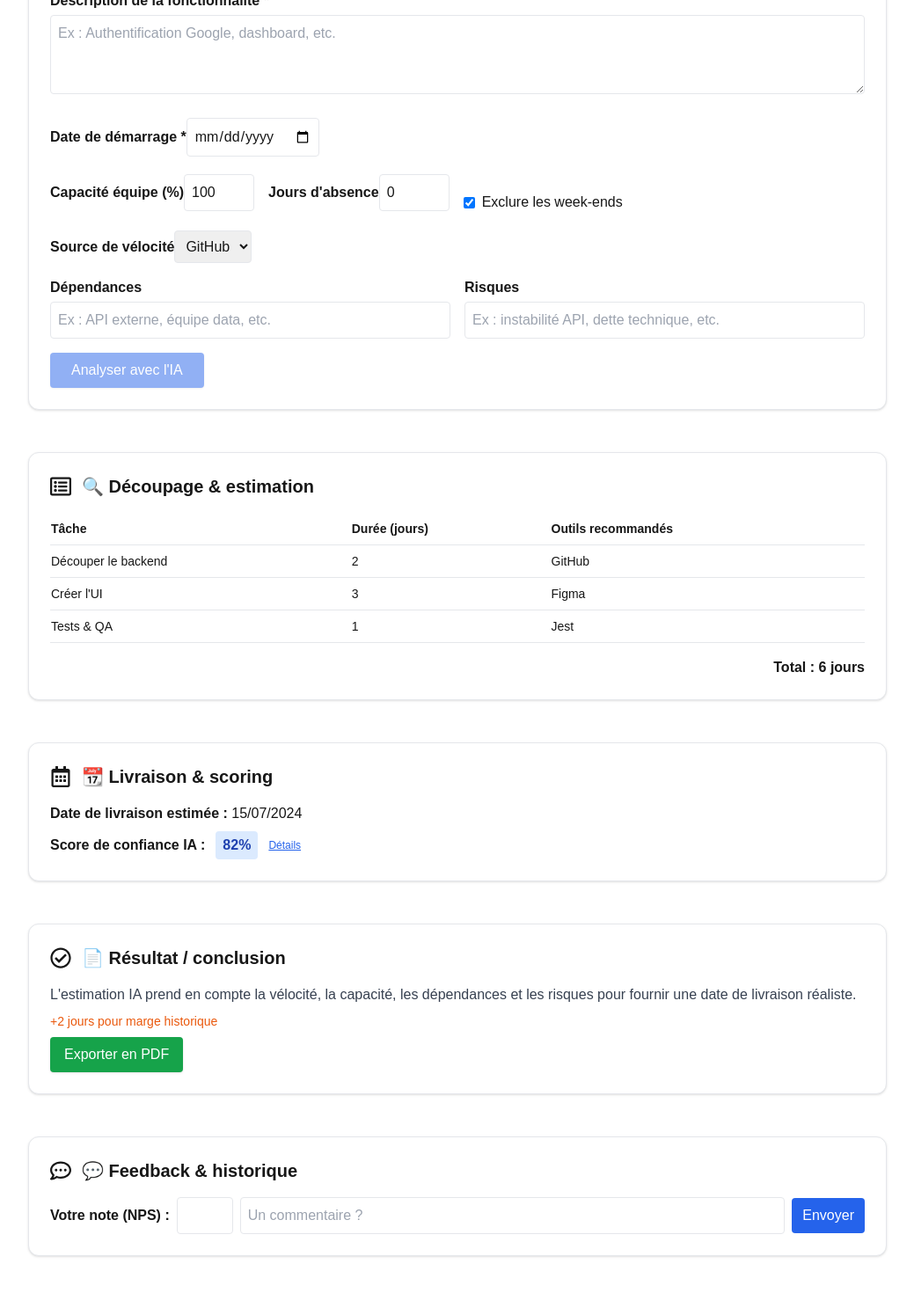
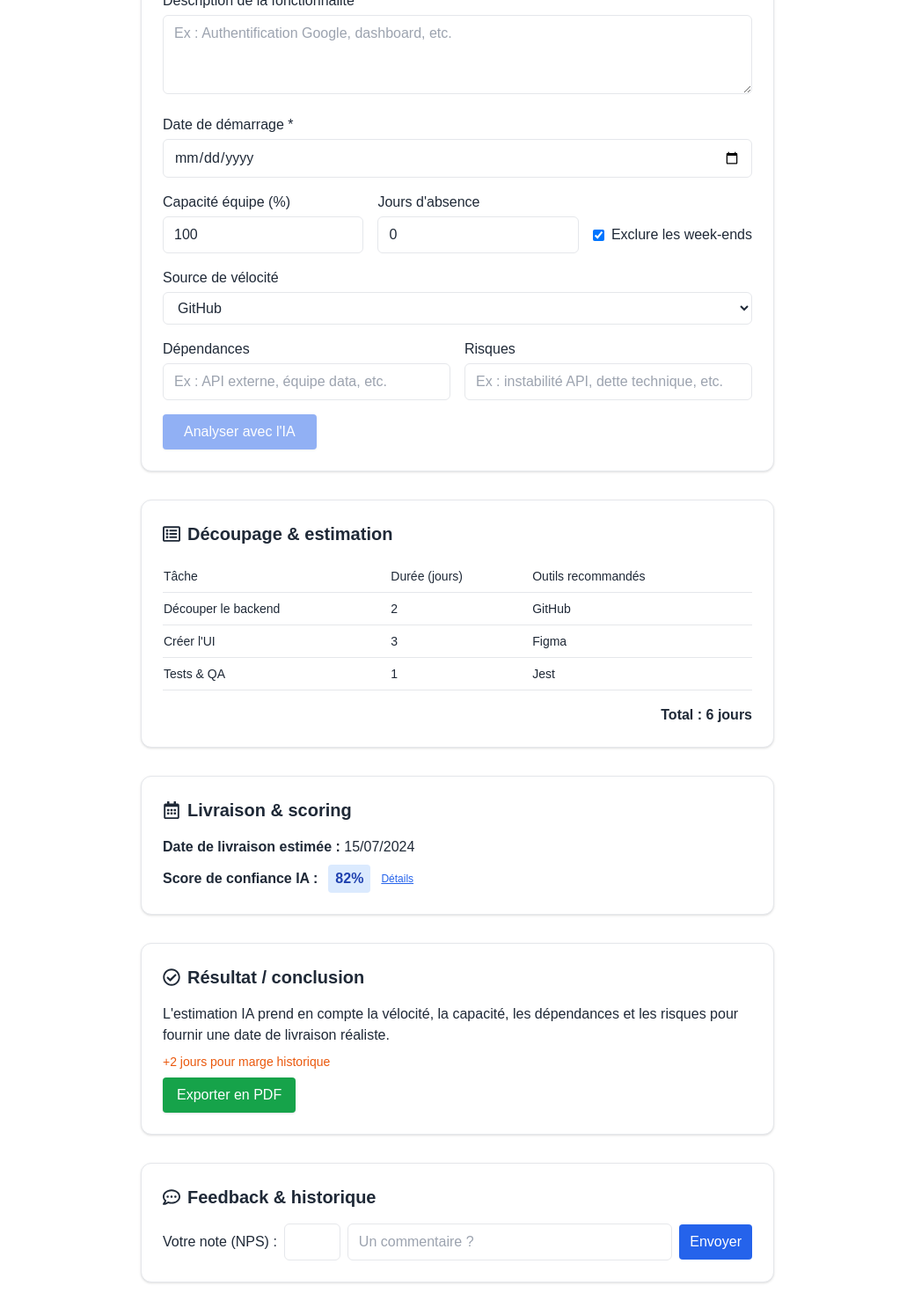
Before and after one commit to IvandeMurard/ai-delivery-estimator, a Next.js app: page / in a window 1280 px wide. Shown: the part 120-1590 px from the top of the page at 88% size, without its empty margins (120-1159 px from the left). Built offline with nearby package versions, Linux system fonts and the light colour scheme.

Commit message:
ui: refonte claire, moderne et professionnelle de l'assistant IA (contraste, hiérarchie, cartes, champs, fond clair)

```diff
--- a/src/app/page.tsx
+++ b/src/app/page.tsx
@@ -1,6 +1,6 @@
 "use client";
 
-import { useState } from "react";
+import { useState, useEffect } from "react";
 import StepLayout from "./components/StepLayout";
 import { FaRegFileAlt, FaRegListAlt, FaRegCalendarAlt, FaRegCheckCircle, FaRegCommentDots, FaRegFolderOpen } from "react-icons/fa";
 
@@ -15,6 +15,11 @@ function ExportCenter({ enabled }: { enabled: boolean }) {
       <button className="btn" disabled={!enabled}>Exporter JIRA</button>
     </div>
   );
+}
+
+// Appliquer le fond général clair
+if (typeof window !== "undefined") {
+  document.body.classList.add("bg-gray-100");
 }
 
 export default function Home() {
@@ -69,14 +74,14 @@ export default function Home() {
   const exportReady = true;
 
   return (
-    <div className="max-w-screen-lg mx-auto px-6 py-10 space-y-12">
+    <div className="max-w-screen-md mx-auto space-y-8 px-2 sm:px-6 py-10">
       {/* Saisie & contexte */}
-      <StepLayout id="saisie" title="🧾 Saisie & contexte" icon={<FaRegFileAlt />}>
+      <StepLayout id="saisie" title={<span className="flex items-center gap-2 text-xl font-semibold text-gray-800"><FaRegFileAlt /> Saisie & contexte</span>}>
         <div className="space-y-4">
           <div>
-            <label className="font-semibold">Description de la fonctionnalité *</label>
+            <label className="block font-medium text-gray-800 mb-1">Description de la fonctionnalité *</label>
             <textarea
-              className="w-full border rounded p-2 mt-1"
+              className="rounded-md border px-3 py-2 w-full text-gray-800 bg-white"
               rows={3}
               value={feature}
               onChange={e => setFeature(e.target.value)}
@@ -85,51 +90,51 @@ export default function Home() {
             />
           </div>
           <div>
-            <label className="font-semibold">Date de démarrage *</label>
+            <label className="block font-medium text-gray-800 mb-1">Date de démarrage *</label>
             <input
               type="date"
-              className="border rounded p-2 mt-1"
+              className="rounded-md border px-3 py-2 w-full text-gray-800 bg-white"
               value={startDate}
               onChange={e => setStartDate(e.target.value)}
               required
             />
           </div>
           <div className="flex flex-wrap gap-4">
-            <div>
-              <label className="font-semibold">Capacité équipe (%)</label>
+            <div className="flex-1 min-w-[120px]">
+              <label className="block font-medium text-gray-800 mb-1">Capacité équipe (%)</label>
               <input
                 type="number"
                 min={0}
                 max={100}
-                className="border rounded p-2 w-20 mt-1"
+                className="rounded-md border px-3 py-2 w-full text-gray-800 bg-white"
                 value={teamCapacity}
                 onChange={e => setTeamCapacity(Number(e.target.value))}
               />
             </div>
-            <div>
-              <label className="font-semibold">Jours d'absence</label>
+            <div className="flex-1 min-w-[120px]">
+              <label className="block font-medium text-gray-800 mb-1">Jours d'absence</label>
               <input
                 type="number"
                 min={0}
-                className="border rounded p-2 w-20 mt-1"
+                className="rounded-md border px-3 py-2 w-full text-gray-800 bg-white"
                 value={teamAbsences}
                 onChange={e => setTeamAbsences(Number(e.target.value))}
               />
             </div>
-            <div className="flex items-center gap-2 mt-6">
+            <div className="flex items-center gap-2 mt-7">
               <input
                 type="checkbox"
                 checked={excludeWeekends}
                 onChange={e => setExcludeWeekends(e.target.checked)}
                 id="weekends"
               />
-              <label htmlFor="weekends">Exclure les week-ends</label>
+              <label htmlFor="weekends" className="text-gray-800">Exclure les week-ends</label>
             </div>
           </div>
           <div>
-            <label className="font-semibold">Source de vélocité</label>
+            <label className="block font-medium text-gray-800 mb-1">Source de vélocité</label>
             <select
-              className="border rounded p-2 mt-1"
+              className="rounded-md border px-3 py-2 w-full text-gray-800 bg-white"
               value={velocitySource}
               onChange={e => setVelocitySource(e.target.value)}
             >
@@ -138,19 +143,19 @@ export default function Home() {
             </select>
           </div>
           <div className="flex flex-wrap gap-4">
-            <div className="flex-1">
-              <label className="font-semibold">Dépendances</label>
+            <div className="flex-1 min-w-[180px]">
+              <label className="block font-medium text-gray-800 mb-1">Dépendances</label>
               <input
-                className="border rounded p-2 w-full mt-1"
+                className="rounded-md border px-3 py-2 w-full text-gray-800 bg-white"
                 value={dependencies}
                 onChange={e => setDependencies(e.target.value)}
                 placeholder="Ex : API externe, équipe data, etc."
               />
             </div>
-            <div className="flex-1">
-              <label className="font-semibold">Risques</label>
+            <div className="flex-1 min-w-[180px]">
+              <label className="block font-medium text-gray-800 mb-1">Risques</label>
               <input
-                className="border rounded p-2 w-full mt-1"
+                className="rounded-md border px-3 py-2 w-full text-gray-800 bg-white"
                 value={risks}
                 onChange={e => setRisks(e.target.value)}
                 placeholder="Ex : instabilité API, dette technique, etc."
@@ -168,14 +173,14 @@ export default function Home() {
       </StepLayout>
 
       {/* Découpage & estimation */}
-      <StepLayout id="decoupage" title="🔍 Découpage & estimation" icon={<FaRegListAlt />}>
+      <StepLayout id="decoupage" title={<span className="flex items-center gap-2 text-xl font-semibold text-gray-800"><FaRegListAlt /> Découpage & estimation</span>}>
         <div className="overflow-x-auto">
-          <table className="min-w-full text-sm">
+          <table className="min-w-full text-sm text-gray-800">
             <thead>
               <tr className="border-b">
-                <th className="text-left py-2">Tâche</th>
-                <th className="text-left py-2">Durée (jours)</th>
-                <th className="text-left py-2">Outils recommandés</th>
+                <th className="text-left py-2 font-medium">Tâche</th>
+                <th className="text-left py-2 font-medium">Durée (jours)</th>
+                <th className="text-left py-2 font-medium">Outils recommandés</th>
               </tr>
             </thead>
             <tbody>
@@ -188,15 +193,15 @@ export default function Home() {
               ))}
             </tbody>
           </table>
-          <div className="mt-4 font-bold text-right">
+          <div className="mt-4 font-bold text-right text-gray-800">
             Total : {totalDays + buffer} jours {buffer > 0 && <span className="text-xs text-orange-500">(buffer inclus)</span>}
           </div>
         </div>
       </StepLayout>
 
       {/* Livraison & scoring */}
-      <StepLayout id="livraison" title="📆 Livraison & scoring" icon={<FaRegCalendarAlt />}>
-        <div className="space-y-2">
+      <StepLayout id="livraison" title={<span className="flex items-center gap-2 text-xl font-semibold text-gray-800"><FaRegCalendarAlt /> Livraison & scoring</span>}>
+        <div className="space-y-2 text-gray-800">
           <div>
             <span className="font-semibold">Date de livraison estimée :</span> {deliveryDate}
           </div>
@@ -221,30 +226,30 @@ export default function Home() {
       </StepLayout>
 
       {/* Résultat / conclusion */}
-      <StepLayout id="resultat" title="📄 Résultat / conclusion" icon={<FaRegCheckCircle />}>
-        <div className="space-y-2">
-          <div className="text-gray-700">{aiText}</div>
+      <StepLayout id="resultat" title={<span className="flex items-center gap-2 text-xl font-semibold text-gray-800"><FaRegCheckCircle /> Résultat / conclusion</span>}>
+        <div className="space-y-2 text-gray-800">
+          <div>{aiText}</div>
           <div className="text-sm text-orange-600">{aiCorrection}</div>
           <button className="mt-2 px-4 py-2 bg-green-600 text-white rounded shadow">Exporter en PDF</button>
         </div>
       </StepLayout>
 
       {/* Feedback & historique */}
-      <StepLayout id="feedback" title="💬 Feedback & historique" icon={<FaRegCommentDots />}>
+      <StepLayout id="feedback" title={<span className="flex items-center gap-2 text-xl font-semibold text-gray-800"><FaRegCommentDots /> Feedback & historique</span>}>
         <div className="space-y-2">
           <div className="flex items-center gap-2">
-            <label className="font-semibold">Votre note (NPS) :</label>
+            <label className="font-medium text-gray-800">Votre note (NPS) :</label>
             <input
               type="number"
               min={0}
               max={10}
-              className="border rounded p-2 w-16"
+              className="rounded-md border px-3 py-2 w-16 text-gray-800 bg-white"
               value={nps}
               onChange={e => setNps(e.target.value)}
             />
             <input
               type="text"
-              className="border rounded p-2 flex-1"
+              className="rounded-md border px-3 py-2 flex-1 text-gray-800 bg-white"
               placeholder="Un commentaire ?"
               value={npsComment}
               onChange={e => setNpsComment(e.target.value)}
@@ -257,7 +262,7 @@ export default function Home() {
           </div>
           {npsHistory.length > 0 && (
             <div className="mt-2">
-              <div className="font-semibold text-xs mb-1">Historique :</div>
+              <div className="font-semibold text-xs mb-1 text-gray-700">Historique :</div>
               <ul className="text-xs space-y-1">
                 {npsHistory.map((h, i) => (
                   <li key={i} className="text-gray-500">{h.nps}/10 - {h.comment} <span className="ml-2 text-gray-400">({h.date})</span></li>
@@ -269,7 +274,7 @@ export default function Home() {
       </StepLayout>
 
       {/* Exports */}
-      <StepLayout id="exports" title="🗂️ Exports" icon={<FaRegFolderOpen />}>
+      <StepLayout id="exports" title={<span className="flex items-center gap-2 text-xl font-semibold text-gray-800"><FaRegFolderOpen /> Exports</span>}>
         <ExportCenter enabled={exportReady} />
       </StepLayout>
     </div>
```
